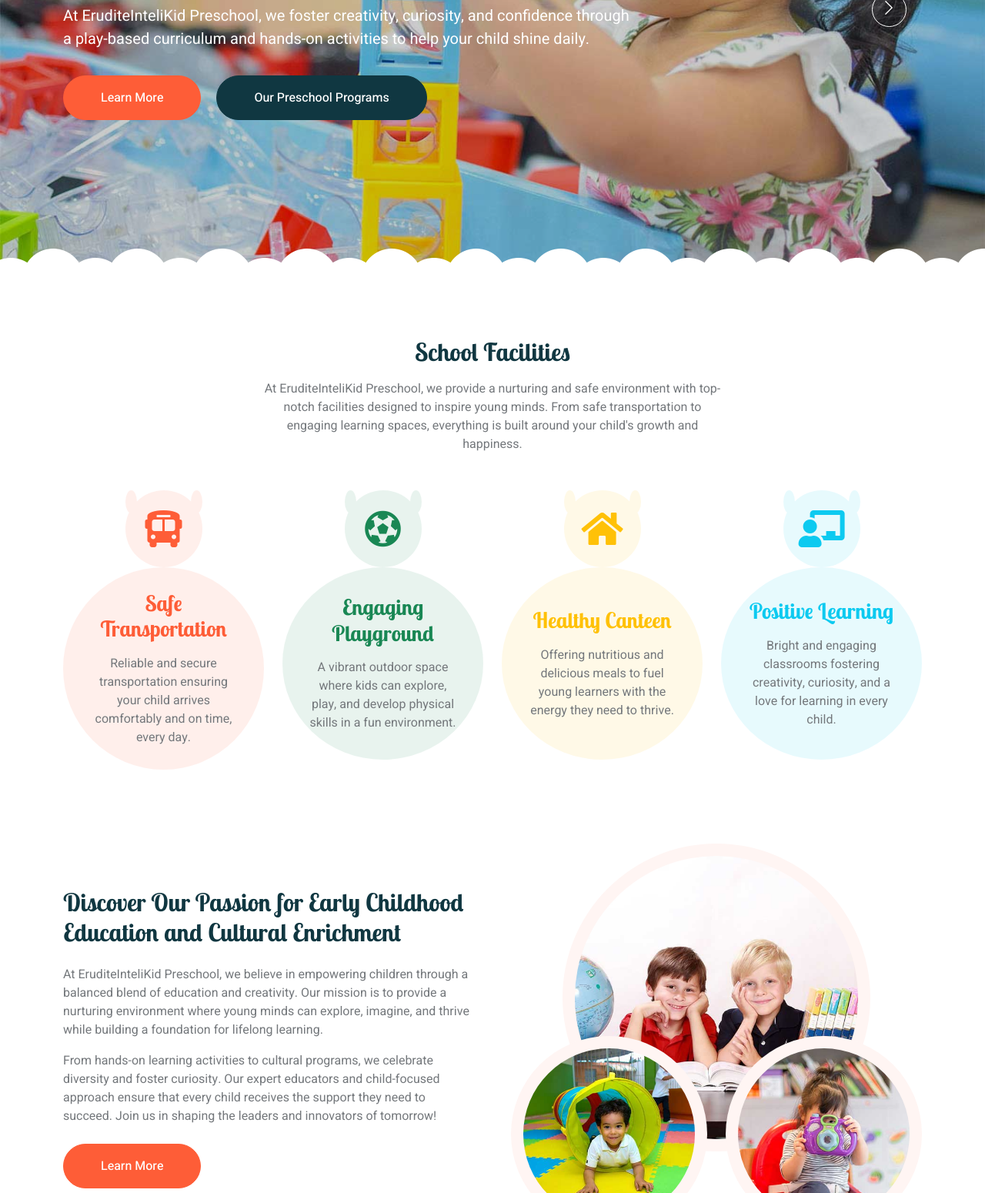
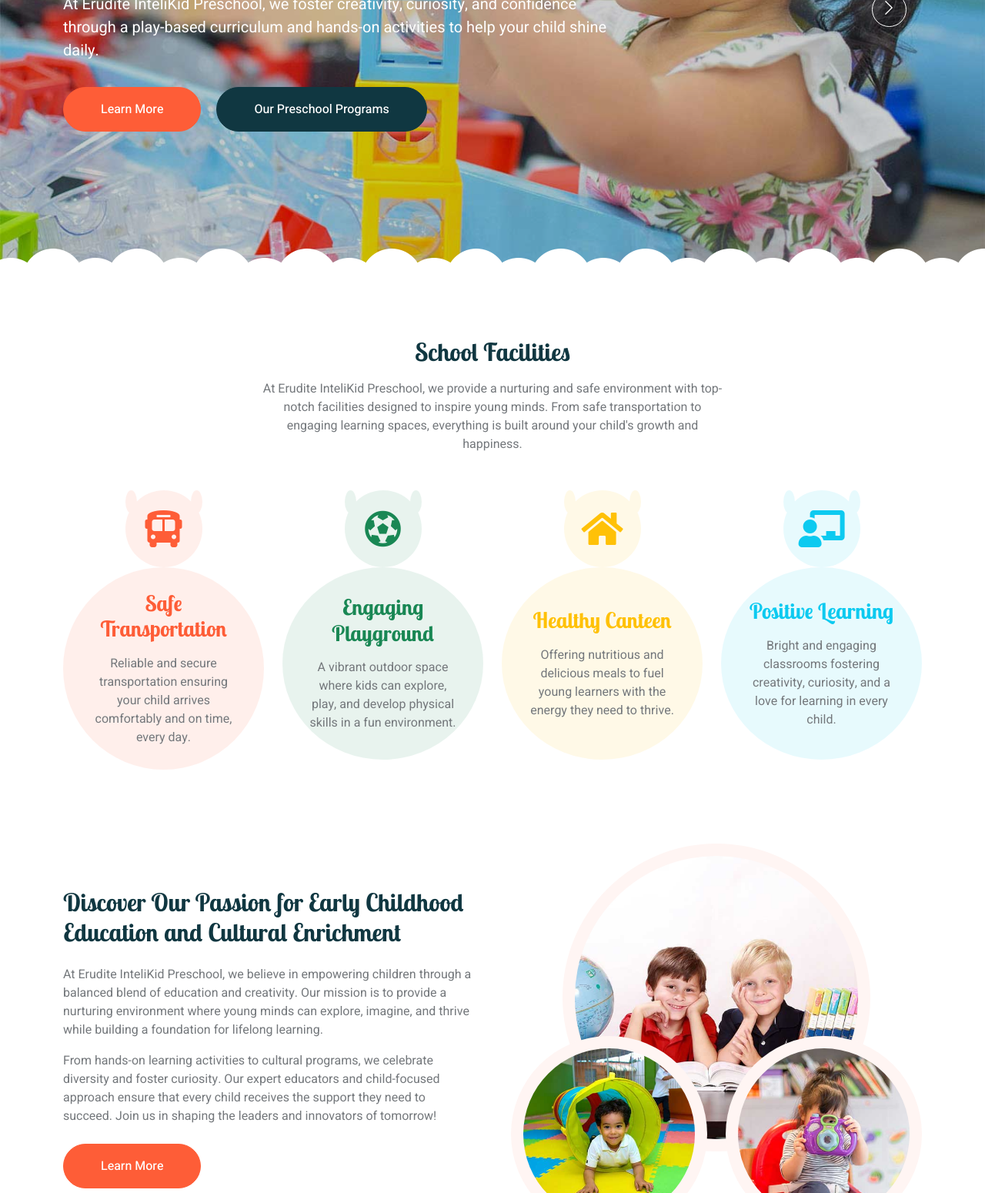
Before and after one commit to shantanu-adiuvaret/erudite-Intelikids, a plain HTML site: page index.html in a window 1280 px wide. Shown: the part 462-2012 px from the top of the page at 77% size. Drawn offline with nearby package versions, Linux system fonts and the light colour scheme.

```diff
--- a/index.html
+++ b/index.html
@@ -183,7 +183,7 @@
                     Every Child’s Journey Starts Here
                   </h2>
                   <p class="fs-5 fw-medium text-white mb-4 pb-2">
-                    At EruditeInteliKid Preschool, we foster creativity, curiosity, and confidence through a play-based
+                    At Erudite InteliKid Preschool, we foster creativity, curiosity, and confidence through a play-based
                     curriculum and hands-on activities to help your child shine daily.
                   </p>
                   <a href="./about.html"
@@ -206,7 +206,7 @@
         <div class="text-center mx-auto mb-5 wow fadeInUp" data-wow-delay="0.1s" style="max-width: 600px">
           <h2 class="mb-3">School Facilities</h2>
           <p>
-            At EruditeInteliKid Preschool, we provide a nurturing and safe environment with top-notch facilities
+            At Erudite InteliKid Preschool, we provide a nurturing and safe environment with top-notch facilities
             designed to inspire young minds. From safe transportation to engaging learning spaces, everything is built
             around your child's growth and happiness.
           </p>
@@ -289,7 +289,7 @@
               Discover Our Passion for Early Childhood Education and Cultural Enrichment
             </h2>
             <p>
-              At EruditeInteliKid Preschool, we believe in empowering children through a balanced blend of education and
+              At Erudite InteliKid Preschool, we believe in empowering children through a balanced blend of education and
               creativity. Our mission is to provide a nurturing environment where young minds can explore, imagine, and
               thrive while building a foundation for lifelong learning.
             </p>
```
Also changed, not shown: about.html (+1 -1 lines).
